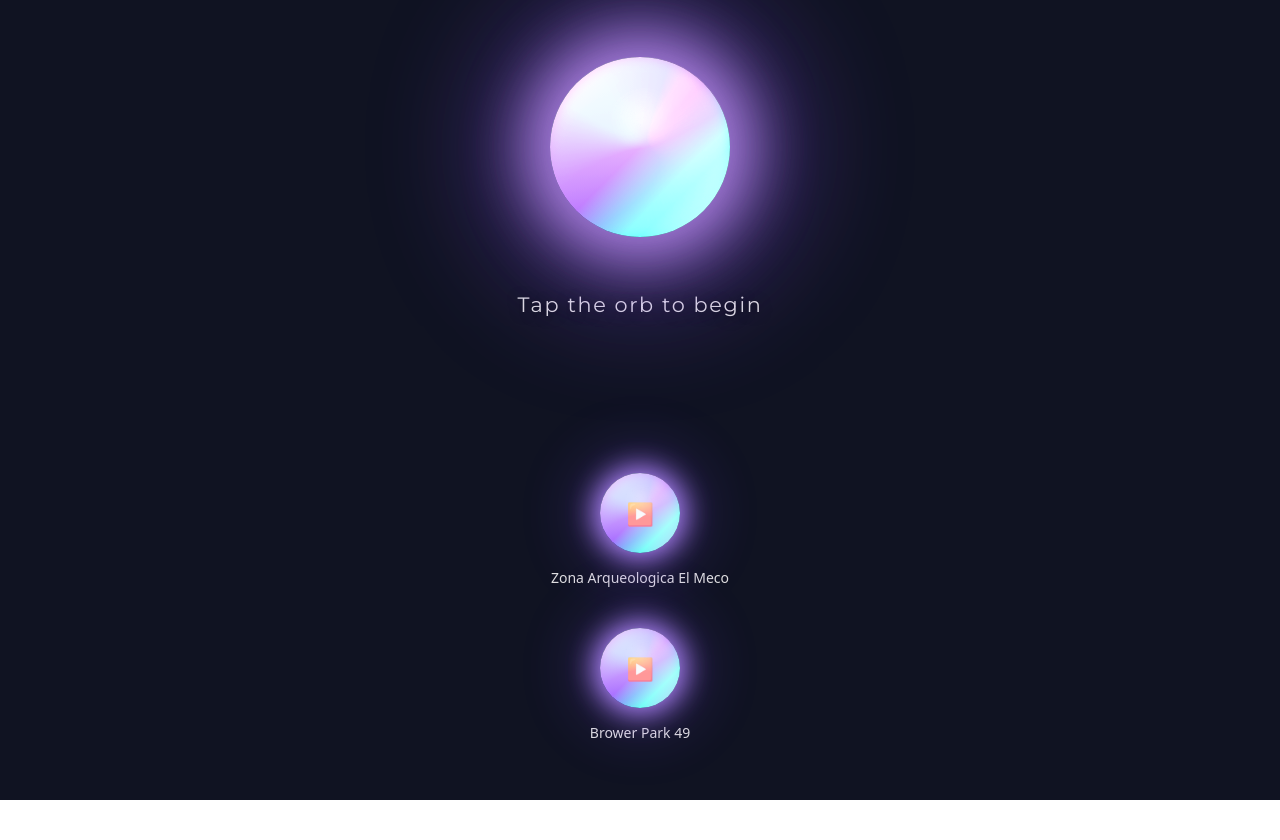
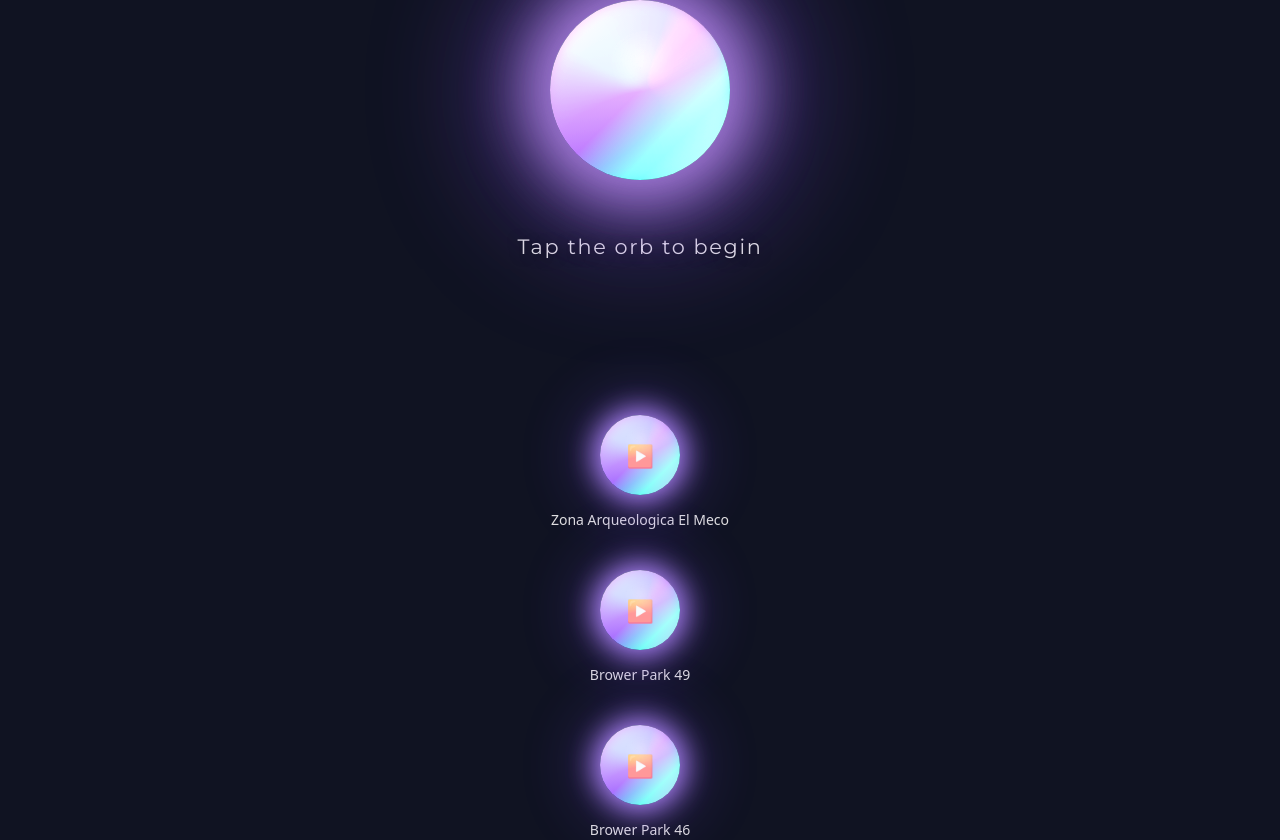
Before and after one commit to aleyancey/Onda_mvp, a React (Vite) app in the folder onda/: page / in a window 1280 px wide. Before the commit the page ends 800 px from the top, so only its background shows below. Built offline with nearby package versions, Linux system fonts and the light colour scheme.

Commit message:
feat(audio): add third minimal player for Brower Park 46 soundscape

```diff
--- a/onda/src/App.jsx
+++ b/onda/src/App.jsx
@@ -180,6 +180,7 @@ function App() {
         <div style={{ marginTop: '2.5rem', display: 'flex', flexDirection: 'column', alignItems: 'center', gap: '2.5rem' }}>
           <AudioPlayer src="/zona-arqueologica-el-meco.mp3" label="Zona Arqueologica El Meco" />
           <AudioPlayer src="/brower-park-49.mp3" label="Brower Park 49" />
+          <AudioPlayer src="/brower-park-46.mp3" label="Brower Park 46" />
         </div>
       </div>
     </div>
```
